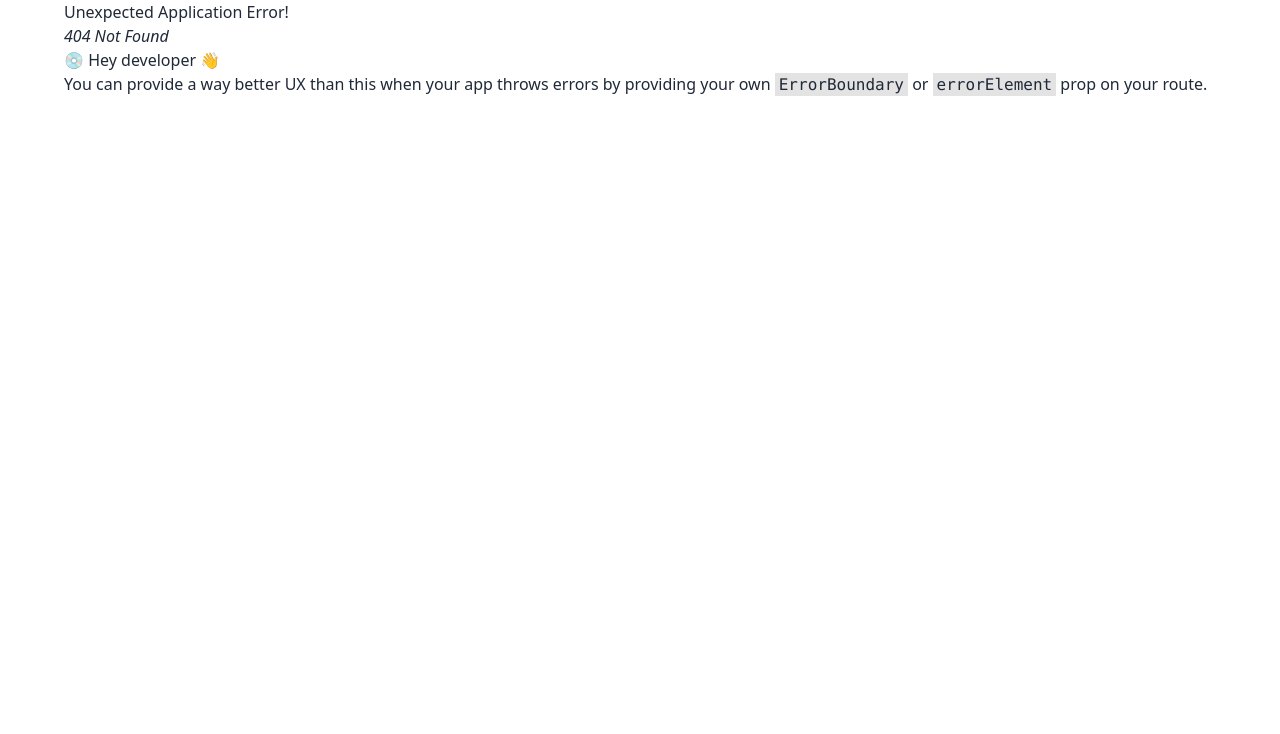
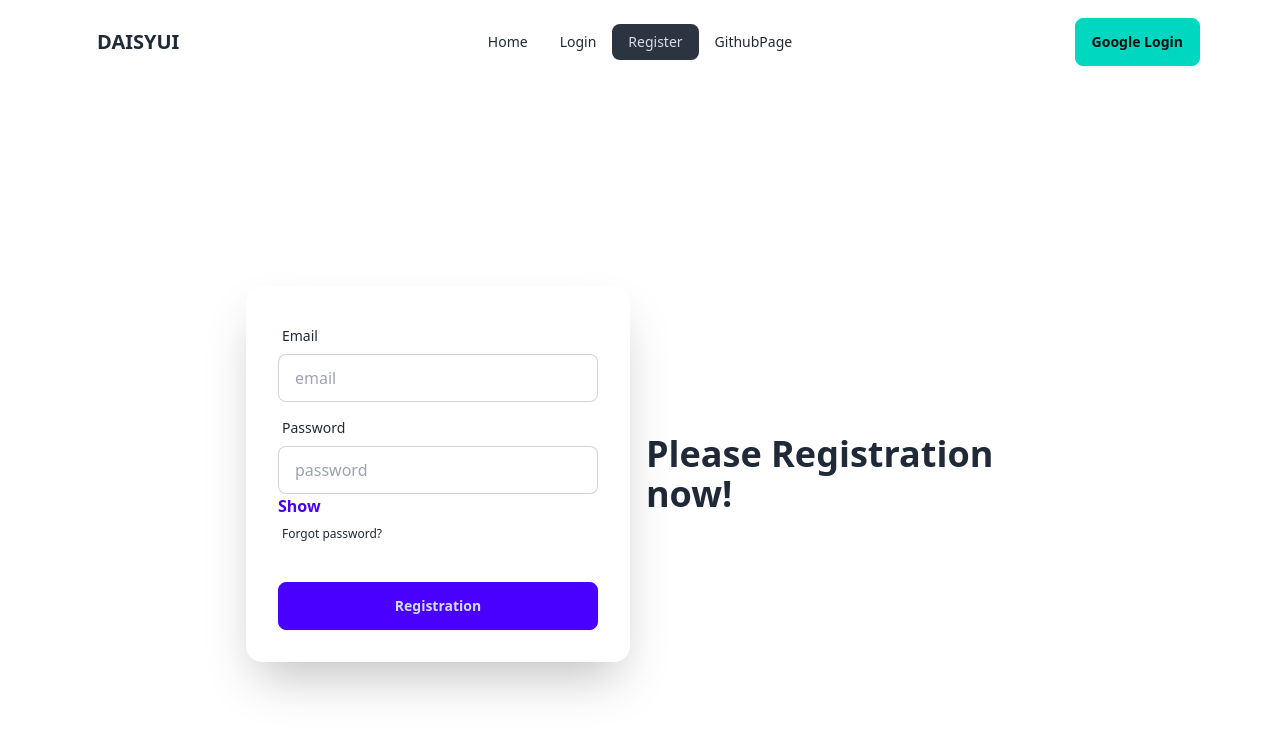
Before and after one commit to swadebsharma6/firebase-integration, a React (Vite) app: page /register in a window 1280 px wide. Before the commit this address had no page. Shown: the top 734 px of the page. Built offline with nearby package versions, Linux system fonts and the light colour scheme.

Commit message:
added register and login form using daysiUi and

```diff
--- a/src/Firebase/firebase.config.js
+++ b/src/Firebase/firebase.config.js
@@ -1,5 +1,6 @@
 // Import the functions you need from the SDKs you need
 import { initializeApp } from "firebase/app";
+import { getAuth } from "firebase/auth";
 // TODO: Add SDKs for Firebase products that you want to use
 // https://firebase.google.com/docs/web/setup#available-libraries
 
@@ -15,5 +16,5 @@ const firebaseConfig = {
 
 // Initialize Firebase
 const app = initializeApp(firebaseConfig);
-
-export default app;
+const auth = getAuth(app)
+export default auth;
--- a/src/components/GithubPage/GithubPage.jsx
+++ b/src/components/GithubPage/GithubPage.jsx
@@ -1,16 +1,14 @@
 import {
-  getAuth,
   GithubAuthProvider,
   signInWithPopup,
   signOut,
 } from "firebase/auth";
-import app from "../../Firebase/firebase.config";
 import { useState } from "react";
+import auth from './../../Firebase/firebase.config';
 
 const GithubPage = () => {
   const [user, setUser] = useState({});
 
-  const auth = getAuth(app);
   const provider = new GithubAuthProvider();
 
   const handleGithubLogin = () => {
--- a/src/components/Header/Header.jsx
+++ b/src/components/Header/Header.jsx
@@ -1,6 +1,5 @@
 import { NavLink } from "react-router-dom";
 import Google from "../Login/Google";
-
 
 const Header = () => {
   const menu = (
@@ -23,6 +22,16 @@ const Header = () => {
           }
         >
           Login
+        </NavLink>
+      </li>
+      <li>
+        <NavLink
+          to="/register"
+          className={({ isActive, isPending }) =>
+            isPending ? "pending" : isActive ? "active" : ""
+          }
+        >
+         Register
         </NavLink>
       </li>
       <li>
@@ -71,7 +80,7 @@ const Header = () => {
           <ul className="menu menu-horizontal px-1">{menu}</ul>
         </div>
         <div className="navbar-end">
-         <Google></Google>
+        <Google></Google>
         </div>
       </div>
     </>
--- a/src/components/Home/Home.jsx
+++ b/src/components/Home/Home.jsx
@@ -1,22 +1,22 @@
 import {
-  getAuth,
   GoogleAuthProvider,
   signInWithPopup,
   signOut,
 } from "firebase/auth";
-import app from "../../Firebase/firebase.config";
+
 import { useState } from "react";
+import auth from './../../Firebase/firebase.config';
 
-const auth = getAuth(app);
+
 
 const Home = () => {
   const [user, setUser] = useState({});
 
-  const gProvider = new GoogleAuthProvider();
+  const provider = new GoogleAuthProvider();
 
   const handleGoogle = () => {
     // console.log('Google btn login')
-    signInWithPopup(auth, gProvider)
+    signInWithPopup(auth, provider)
       .then((result) => {
         const loginUser = result.user;
         setUser(loginUser);
--- a/src/components/Login/Google.jsx
+++ b/src/components/Login/Google.jsx
@@ -1,8 +1,8 @@
-import app from "../../Firebase/firebase.config";
-import { getAuth, GoogleAuthProvider, signInWithPopup } from "firebase/auth";
+
+import {  GoogleAuthProvider, signInWithPopup } from "firebase/auth";
+import auth from "../../Firebase/firebase.config";
 
 
-const auth = getAuth(app);
 
 const Google = () => {
 
--- a/src/components/Login/Login.jsx
+++ b/src/components/Login/Login.jsx
@@ -1,21 +1,43 @@
+import { signInWithEmailAndPassword } from "firebase/auth";
+import auth from "../../Firebase/firebase.config";
 
 
 const Login = () => {
+
+  const handleLogin = (e)=>{
+    e.preventDefault();
+    const form = e.target;
+    const email = form.email.value;
+    const password = form.password.value;
+    console.log(email, password)
+
+    // Login user
+    signInWithEmailAndPassword(auth, email, password)
+    .then(result => {
+      const user = result.user;
+      console.log("LoginUser :", user)
+    } )
+    .catch(error =>{
+      console.log(error.message)
+    })
+  }
+
   return (
     <>
-      <div className="hero  min-h-screen">
+      <div className="hero  min-h-[700px]">
         <div className="hero-content flex-col ">
           <div className="text-center lg:text-left">
             <h1 className="text-4xl font-bold">Please Login now!</h1>
           </div>
           <div className="card bg-base-100 w-full max-w-sm shrink-0 shadow-2xl">
-            <form className="card-body">
+            <form onSubmit={handleLogin} className="card-body">
               <div className="form-control">
                 <label className="label">
                   <span className="label-text">Email</span>
                 </label>
                 <input
                   type="email"
+                  name="email"
                   placeholder="email"
                   className="input input-bordered"
                   required
@@ -27,6 +49,7 @@ const Login = () => {
                 </label>
                 <input
                   type="password"
+                  name="password"
                   placeholder="password"
                   className="input input-bordered"
                   required
@@ -38,7 +61,7 @@ const Login = () => {
                 </label>
               </div>
               <div className="form-control mt-6">
-                <button className="btn btn-primary">Login</button>
+                <input className="btn btn-primary" type="submit" value="Login" />
               </div>
             </form>
 
--- /dev/null
+++ b/src/components/Registration/Registration.jsx
@@ -0,0 +1,107 @@
+import { createUserWithEmailAndPassword } from "firebase/auth";
+import auth from "../../Firebase/firebase.config";
+import { useState } from "react";
+
+const Registration = () => {
+
+      const [regError, setRegError] = useState("");
+      const [success, setSuccess] = useState('');
+      const [showPass, setShowPass] = useState(false)
+
+  const handleRegister = (e) => {
+    e.preventDefault();
+    const form = e.target;
+    const email = form.email.value;
+    const password = form.password.value;
+    console.log(email, password);
+
+    if(password.length < 6){
+      setRegError('Password must be 6 character or Longer');
+      return;
+    }
+    else if(!/[A-Z]/.test(password)){
+      setRegError("Should be One UpperCase Latter");
+      return;
+    }
+
+    // Reset
+
+    setRegError('');
+    setSuccess('');
+
+    // Create User
+    createUserWithEmailAndPassword(auth, email, password)
+      .then((result) => {
+        const user = result.user;
+        console.log(user);
+        setSuccess('User created Successfully')
+        form.reset();
+      })
+      .catch((error) => {
+        const err = error.message;
+        setRegError(err)
+        console.log(err);
+      });
+  };
+
+  return (
+    <div>
+      <div className="hero  min-h-[700px]">
+        <div className="hero-content flex-col lg:flex-row-reverse">
+          <div className="text-center lg:text-left">
+            <h1 className="text-4xl font-bold">Please Registration now!</h1>
+          </div>
+          <div className="card bg-base-100 w-full max-w-sm shrink-0 shadow-2xl">
+            <form onSubmit={handleRegister} className="card-body">
+              <div className="form-control">
+                <label className="label">
+                  <span className="label-text">Email</span>
+                </label>
+                <input
+                  type="email"
+                  name="email"
+                  placeholder="email"
+                  className="input input-bordered"
+                  required
+                />
+              </div>
+              <div className="form-control">
+                <label className="label">
+                  <span className="label-text">Password</span>
+                </label>
+                <input
+                  type={showPass ? "text" :"password"}
+                  name="password"
+                  placeholder="password"
+                  className="input input-bordered"
+                  required
+                />
+                <span className="cursor-pointer font-bold text-primary" onClick={()=> setShowPass(!showPass)}>Show</span>
+                <label className="label">
+                  <a href="#" className="label-text-alt link link-hover">
+                    Forgot password?
+                  </a>
+                </label>
+              </div>
+              <div className="form-control mt-6">
+                <input
+                  className="btn btn-primary"
+                  type="submit"
+                  value="Registration"
+                />
+              </div>
+              {
+                  regError && <p className=" text-red-600 font-bold">{regError}</p>
+              }
+              {
+                success && <p className=" text-primary font-bold">{success}</p>
+              }
+            </form>
+          </div>
+        </div>
+      </div>
+    </div>
+  );
+};
+
+export default Registration;
--- a/src/main.jsx
+++ b/src/main.jsx
@@ -7,6 +7,7 @@ import Main from './LayOut/Main';
 import Home from './components/Home/Home';
 import Login from './components/Login/Login';
 import GithubPage from './components/GithubPage/GithubPage';
+import Registration from './components/Registration/Registration';
 
 const router = createBrowserRouter([
   {
@@ -24,6 +25,10 @@ const router = createBrowserRouter([
       {
         path: '/github',
         element: <GithubPage></GithubPage>
+      },
+      {
+        path: '/register',
+        element: <Registration></Registration>
       }
     ]
   },
```
